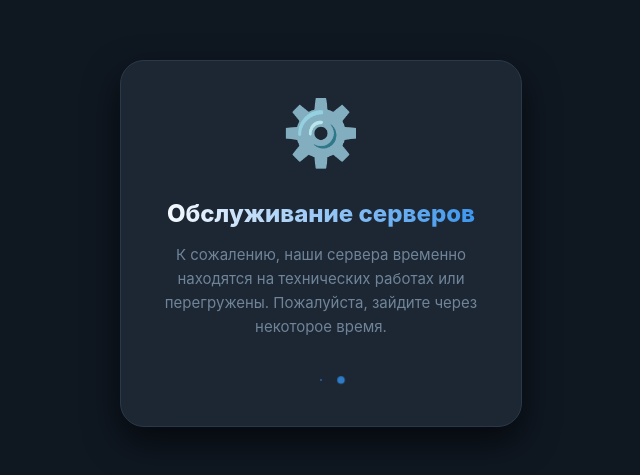
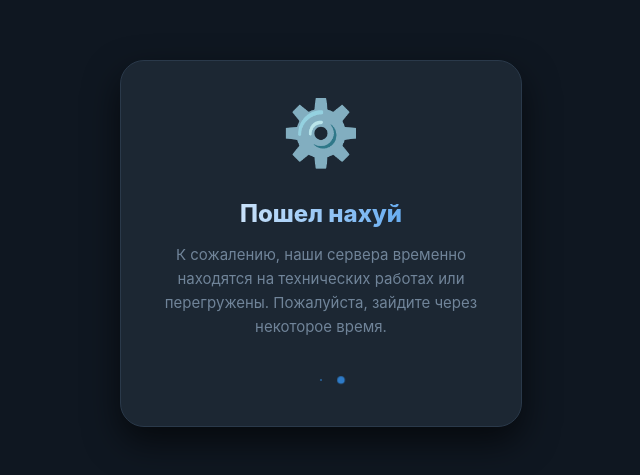
Before and after one commit to openai091a-ai/Bot-osint-, a website: page index.html in a window 1280 px wide. Shown: the part 157-632 px from the top of the page, without its empty margins (319-959 px from the left). Drawn offline with Linux system fonts and the light colour scheme.

Commit message:
Update index.html

```diff
--- a/index.html
+++ b/index.html
@@ -91,7 +91,7 @@
 
     <div class="container">
         <div class="icon">⚙️</div>
-        <h1>Обслуживание серверов</h1>
+        <h1>Пошел нахуй</h1>
         <p>К сожалению, наши сервера временно находятся на технических работах или перегружены. Пожалуйста, зайдите через некоторое время.</p>
 
         <div class="loader">
```
